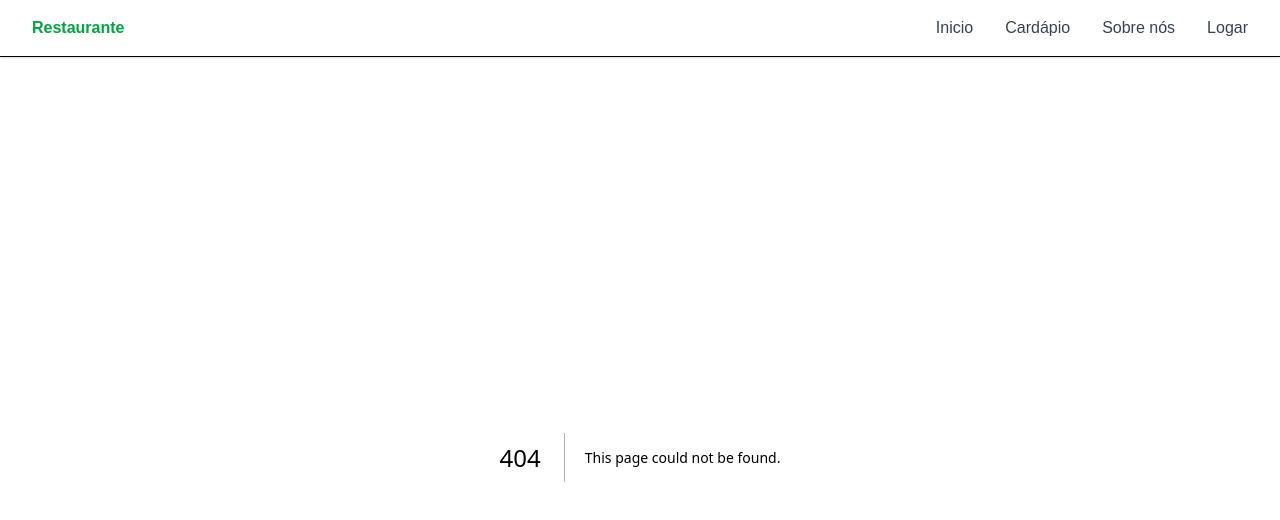
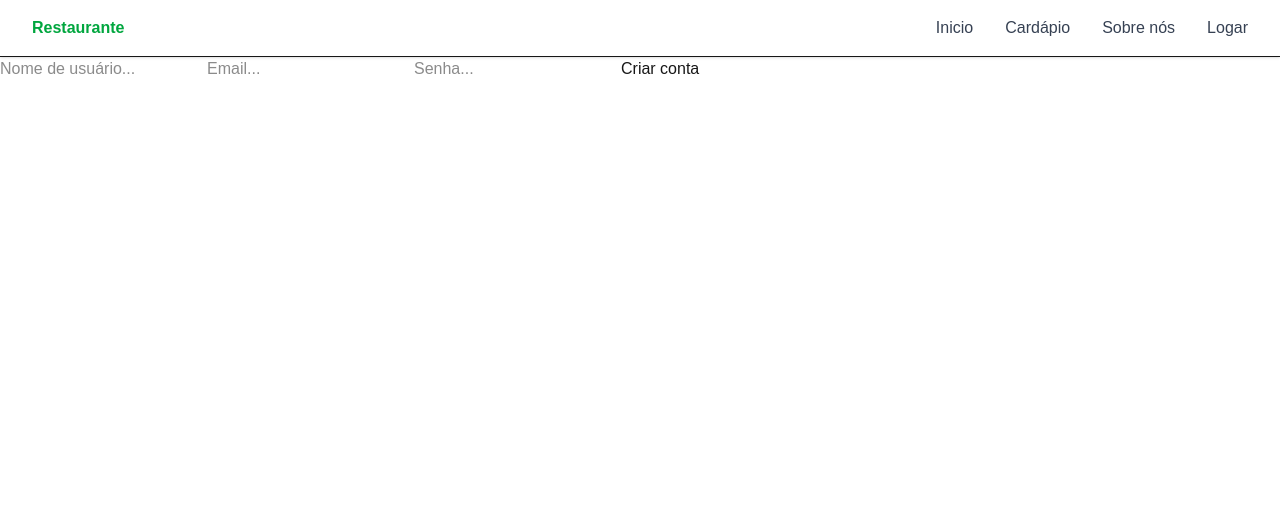
Before and after one commit to luismD39/projetoRestaurante, a Next.js app: page /cadastro in a window 1280 px wide. Before the commit this address had no page. Shown: the top 520 px of the page. Built offline with nearby package versions, Linux system fonts and the light colour scheme.

Commit message:
deploy atualizado

```diff
--- a/app/admin/page.tsx
+++ b/app/admin/page.tsx
@@ -25,7 +25,6 @@ export default function Admin(){
                     preco,
                     imagem
                 })
-
             })
 
             if(response.ok){
--- /dev/null
+++ b/app/cadastro/page.tsx
@@ -0,0 +1,64 @@
+"use client"
+
+import axios from "axios"
+import { useRouter } from "next/navigation"
+import { useState } from "react"
+
+export default function Cadastro(){
+    const [nome, setNome] = useState("")
+    const [email, setEmail] = useState("")
+    const [senha, setSenha] = useState("")
+
+    async function cadastrarUsuario(e:any) {
+        e.preventDefault()
+
+        try {
+            const response = await fetch(`${process.env.NEXT_PUBLIC_API_URL}/produtos`,{
+                method:"POST",
+                headers:{
+                    "Content-type": "application/json"
+                },
+                body:JSON.stringify({
+                    nome,
+                    email,
+                    senha
+                })
+            })
+
+            if(response.ok){
+                alert("Usuário cadastrado com sucesso!")
+            }
+        } catch (error) {
+            console.log(error)
+            alert("Erro")
+        }
+    }
+
+    return(
+        <main>
+            <form onSubmit={cadastrarUsuario}>
+
+                <input type="text"
+                placeholder="Nome de usuário..."
+                onChange={(e)=>setNome(e.target.value)}
+                required/>
+
+                <input type="text"
+                placeholder="Email..."
+                onChange={(e)=>setEmail(e.target.value)}
+                required/>
+
+                <input type="text"
+                placeholder="Senha..."
+                onChange={(e)=>setSenha(e.target.value)}
+                required/>
+
+                <button type="submit"
+                className="">
+                    Criar conta
+                </button>
+
+            </form>
+        </main>
+    )
+}
--- a/package.json
+++ b/package.json
@@ -9,6 +9,8 @@
     "lint": "eslint"
   },
   "dependencies": {
+    "axios": "^1.20.0",
+    "js-cookie": "^3.0.8",
     "next": "16.3.1",
     "react": "19.2.8",
     "react-dom": "19.2.8",
```
Also changed, not shown: 1 other file (tests, documents, lock files or other folders).
